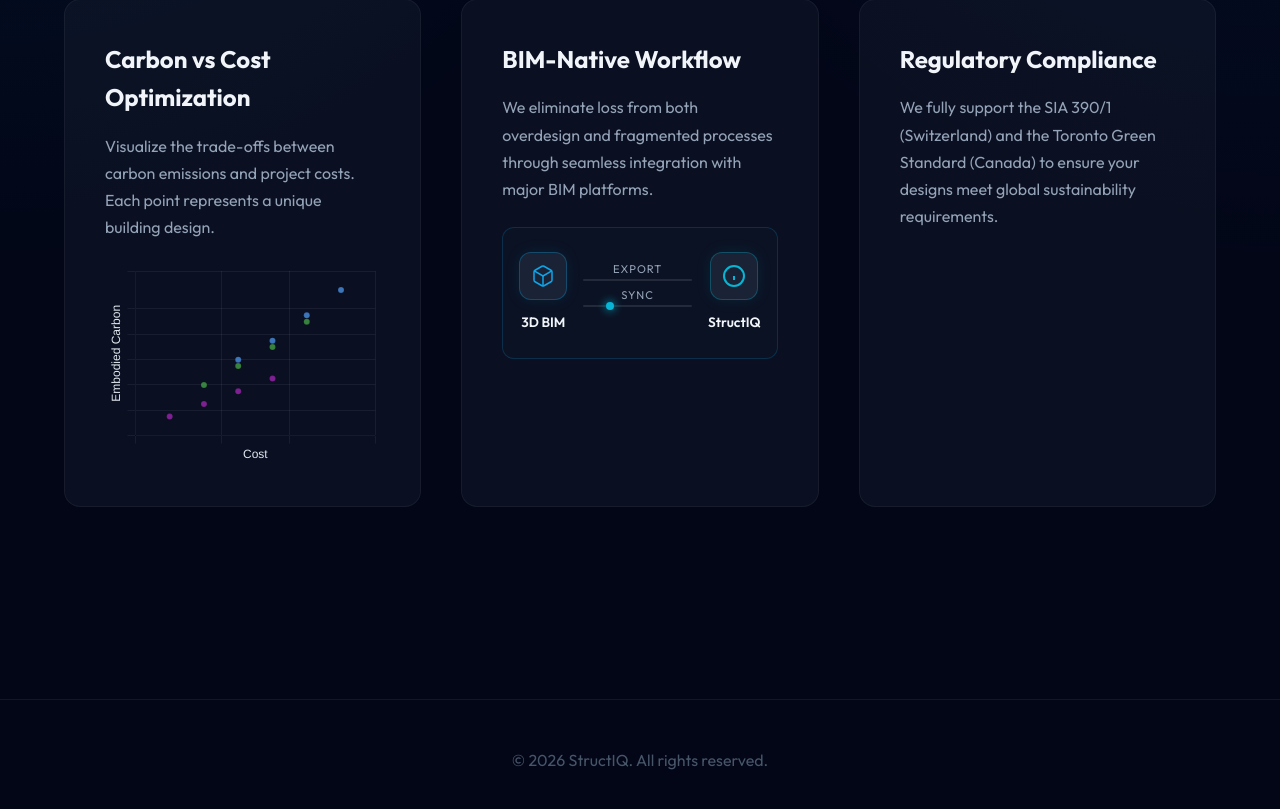
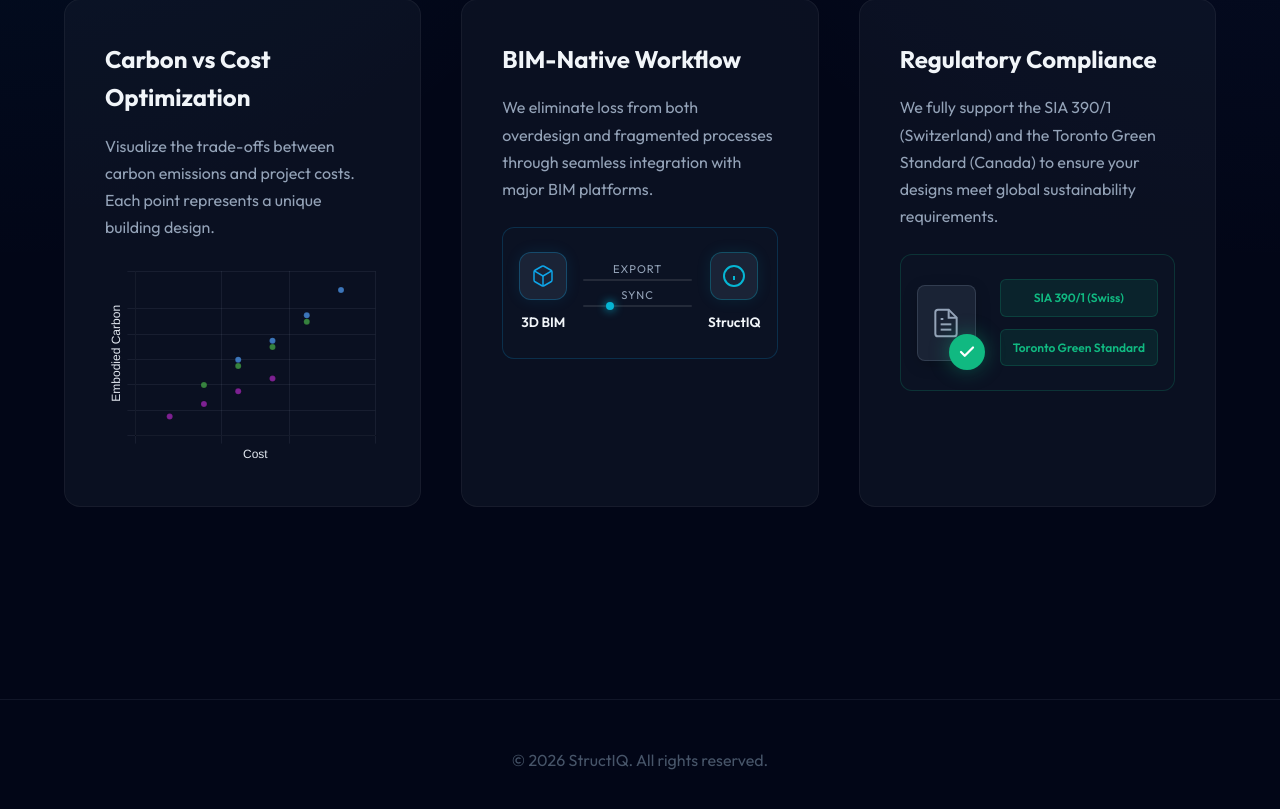
Before and after one commit to bublebub94-ui/structiq-web, a plain HTML site: page public/index.html in a window 1280 px wide. Shown: the part 1057-1866 px from the top of the page. Drawn offline with nearby package versions, Linux system fonts and the light colour scheme.

Commit message:
Add Regulatory Compliance graphic

```diff
--- a/public/index.html
+++ b/public/index.html
@@ -10,7 +10,7 @@
     <link rel="preconnect" href="https://fonts.googleapis.com">
     <link rel="preconnect" href="https://fonts.gstatic.com" crossorigin>
     <link href="https://fonts.googleapis.com/css2?family=Outfit:wght@300;400;600;700&display=swap" rel="stylesheet">
-    <link rel="stylesheet" href="style.css?v=3">
+    <link rel="stylesheet" href="style.css?v=4">
     <link rel="icon" type="image/png" href="images/logo.png">
 </head>
 
@@ -97,6 +97,28 @@
                     <h3>Regulatory Compliance</h3>
                     <p>We fully support the SIA 390/1 (Switzerland) and the Toronto Green Standard (Canada) to ensure
                         your designs meet global sustainability requirements.</p>
+                    <div class="reg-graphic">
+                        <div class="reg-doc">
+                            <svg width="32" height="32" viewBox="0 0 24 24" fill="none" stroke="currentColor"
+                                stroke-width="1.5">
+                                <path d="M14 2H6a2 2 0 0 0-2 2v16a2 2 0 0 0 2 2h12a2 2 0 0 0 2-2V8z"></path>
+                                <polyline points="14 2 14 8 20 8"></polyline>
+                                <line x1="16" y1="13" x2="8" y2="13"></line>
+                                <line x1="16" y1="17" x2="8" y2="17"></line>
+                                <polyline points="10 9 9 9 8 9"></polyline>
+                            </svg>
+                            <div class="reg-stamp">
+                                <svg width="18" height="18" viewBox="0 0 24 24" fill="none" stroke="currentColor"
+                                    stroke-width="3" stroke-linecap="round" stroke-linejoin="round">
+                                    <polyline points="20 6 9 17 4 12"></polyline>
+                                </svg>
+                            </div>
+                        </div>
+                        <div class="reg-standards">
+                            <span class="reg-tag">SIA 390/1 (Swiss)</span>
+                            <span class="reg-tag">Toronto Green Standard</span>
+                        </div>
+                    </div>
                 </div>
             </div>
         </section>
--- a/public/style.css
+++ b/public/style.css
@@ -488,17 +488,43 @@ footer {
 }
 
 @keyframes moveRight {
-    0% { left: 0; opacity: 0; }
-    20% { opacity: 1; }
-    80% { opacity: 1; }
-    100% { left: calc(100% - 8px); opacity: 0; }
+    0% {
+        left: 0;
+        opacity: 0;
+    }
+
+    20% {
+        opacity: 1;
+    }
+
+    80% {
+        opacity: 1;
+    }
+
+    100% {
+        left: calc(100% - 8px);
+        opacity: 0;
+    }
 }
 
 @keyframes moveLeft {
-    0% { right: 0; opacity: 0; }
-    20% { opacity: 1; }
-    80% { opacity: 1; }
-    100% { right: calc(100% - 8px); opacity: 0; }
+    0% {
+        right: 0;
+        opacity: 0;
+    }
+
+    20% {
+        opacity: 1;
+    }
+
+    80% {
+        opacity: 1;
+    }
+
+    100% {
+        right: calc(100% - 8px);
+        opacity: 0;
+    }
 }
 
 .flow-label {
@@ -511,3 +537,125 @@ footer {
     text-transform: uppercase;
     letter-spacing: 1px;
 }
+
+/* Regulatory Compliance Graphic */
+.reg-graphic {
+    display: flex;
+    align-items: center;
+    justify-content: center;
+    gap: 1.5rem;
+    margin-top: 1.5rem;
+    padding: 1.5rem 1rem;
+    background: rgba(15, 23, 42, 0.4);
+    border-radius: 12px;
+    border: 1px solid rgba(16, 185, 129, 0.2);
+}
+
+.reg-doc {
+    position: relative;
+    width: 60px;
+    height: 76px;
+    background: rgba(30, 41, 59, 0.8);
+    border-radius: 8px;
+    border: 1px solid rgba(148, 163, 184, 0.2);
+    display: flex;
+    align-items: center;
+    justify-content: center;
+    color: #94a3b8;
+    box-shadow: 0 4px 15px rgba(0, 0, 0, 0.2);
+}
+
+.reg-stamp {
+    position: absolute;
+    bottom: -10px;
+    right: -10px;
+    width: 36px;
+    height: 36px;
+    background: #10b981;
+    border-radius: 50%;
+    display: flex;
+    align-items: center;
+    justify-content: center;
+    color: #fff;
+    box-shadow: 0 0 20px rgba(16, 185, 129, 0.4);
+    animation: stampIn 4s infinite cubic-bezier(0.175, 0.885, 0.32, 1.275);
+}
+
+@keyframes stampIn {
+    0% {
+        transform: scale(0) rotate(45deg);
+        opacity: 0;
+    }
+
+    15% {
+        transform: scale(1.2) rotate(-10deg);
+        opacity: 1;
+    }
+
+    20% {
+        transform: scale(1) rotate(0deg);
+        opacity: 1;
+    }
+
+    80% {
+        transform: scale(1) rotate(0deg);
+        opacity: 1;
+    }
+
+    100% {
+        transform: scale(0) rotate(-45deg);
+        opacity: 0;
+    }
+}
+
+.reg-standards {
+    display: flex;
+    flex-direction: column;
+    gap: 0.75rem;
+    flex: 1;
+}
+
+.reg-tag {
+    font-size: 0.75rem;
+    font-weight: 600;
+    color: #10b981;
+    background: rgba(16, 185, 129, 0.1);
+    padding: 0.5rem 0.75rem;
+    border-radius: 6px;
+    border: 1px solid rgba(16, 185, 129, 0.2);
+    display: inline-flex;
+    align-items: center;
+    justify-content: center;
+    position: relative;
+    overflow: hidden;
+    white-space: nowrap;
+}
+
+.reg-tag::after {
+    content: '';
+    position: absolute;
+    top: 0;
+    left: -100%;
+    width: 100%;
+    height: 100%;
+    background: linear-gradient(90deg, transparent, rgba(16, 185, 129, 0.3), transparent);
+    animation: shimmer 4s infinite;
+}
+
+.reg-standards span:nth-child(2)::after {
+    animation-delay: 2s;
+}
+
+@keyframes shimmer {
+    0% {
+        left: -100%;
+    }
+
+    20% {
+        left: 100%;
+    }
+
+    100% {
+        left: 100%;
+    }
+}
```
Also changed, not shown: 1 other file.
